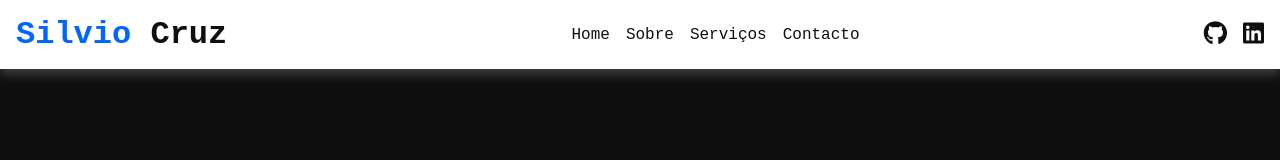
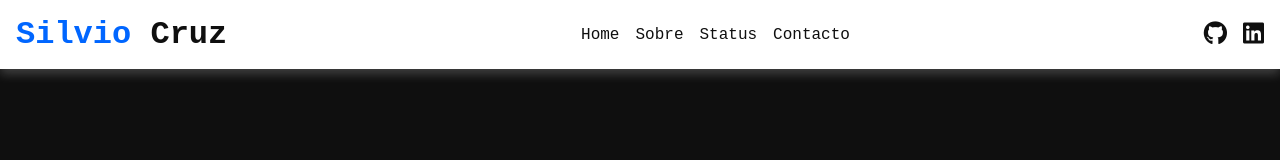
Before and after one commit to SilvioCruzDeveloper/Portifolio_Silvio_Cruz, a plain HTML site: page index.html in a window 1280 px wide. Shown: the top 160 px of the page. Drawn offline with Linux system fonts and the light colour scheme.

Commit message:
index up

```diff
--- a/index.html
+++ b/index.html
@@ -18,7 +18,7 @@
         <ul class="menu">
           <li><a href="/">Home</a></li>
           <li><a href="#about">Sobre</a></li>
-          <li><a href="#services">Serviços</a></li>
+          <li><a href="#services">Status</a></li>
           <li><a href="#contact">Contacto</a></li>
         </ul>
 
```
Also changed, not shown: 1 other file.
